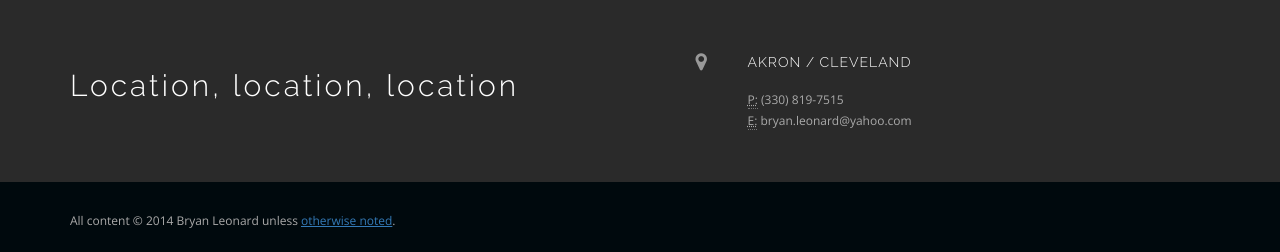
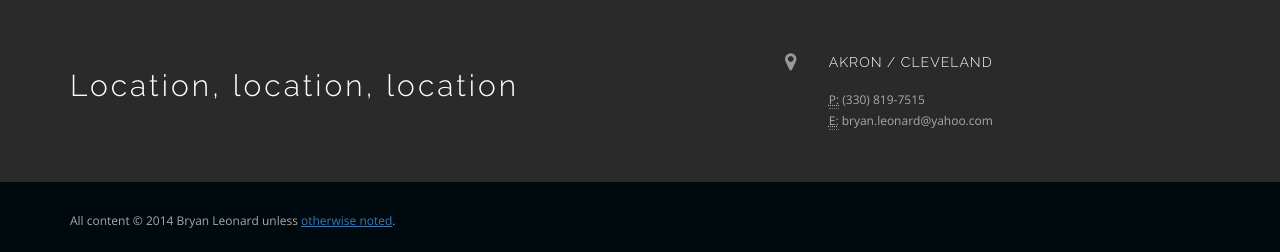
Before and after one commit to bryanleonard/bryanleonard-v2, a PHP site: page / in a window 1280 px wide. Shown: the part 5549-5801 px from the top of the page. Run offline with PHP 8.4, Linux system fonts and the light colour scheme; some libraries are stand-ins or nearby versions.

Commit message:
More minor ones

```diff
--- a/assets/css/style.css
+++ b/assets/css/style.css
@@ -1067,7 +1067,7 @@ address a:hover {
     font-size: 16px;
     color: #282828;
     text-transform: uppercase;
-    font-weight: 70;
+    font-weight: 700;
     margin-top: 0;
     margin-bottom: 15px;
 }
--- a/index.php
+++ b/index.php
@@ -330,14 +330,14 @@ About<br>
 			<div class="row">
 
 				<!-- About Us Information -->
-				<div class="col-sm-6">
+				<div class="col-sm-7">
 					<div class="f-logo">
 						<h2>Location, location, location</h2>
 					</div>
 				</div>
 
 				<!-- Recent Posts -->
-				<div class="col-sm-6 f-inner f-inner-black">
+				<div class="col-sm-5 f-inner f-inner-black">
 					<div class="col-sm-2 text-center">
 						<i class="fa fa-map-marker fa-lg"></i>
 					</div>
```
